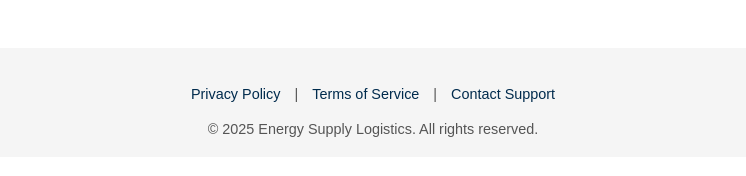
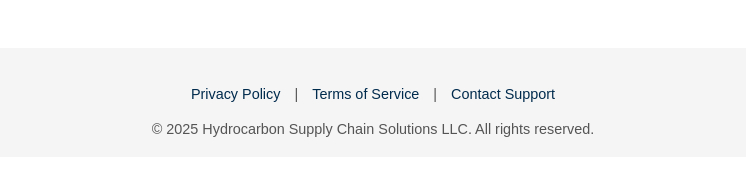
Before and after one commit to mattldavidson/Mattldavidson.github.io, a plain HTML site: page index.html in a window 1280 px wide. Shown: the part 566-742 px from the top of the page, without its empty margins (267-1013 px from the left). Drawn offline with Linux system fonts and the light colour scheme.

Commit message:
Update index.html

```diff
--- a/index.html
+++ b/index.html
@@ -46,7 +46,7 @@
         <a href="terms.html">Terms of Service</a> |
         <a href="mailto:support@energysupply.com">Contact Support</a>
     </p>
-    &copy; 2025 Energy Supply Logistics. All rights reserved.
+    &copy; 2025 Hydrocarbon Supply Chain Solutions LLC. All rights reserved.
 </footer>
 </body>
 </html>
```
